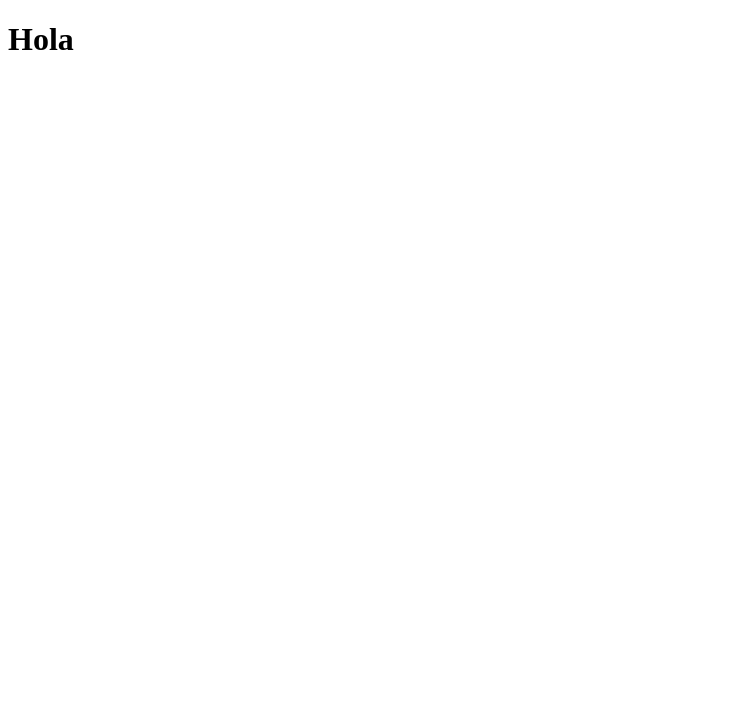
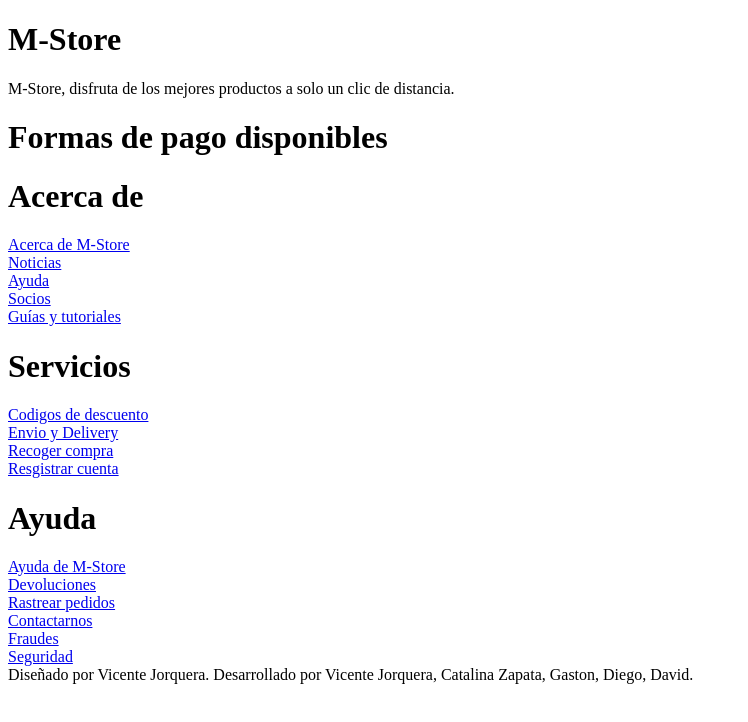
Before and after one commit to VicenteJ20/E-Store, a React (Vite) app: page / in a window 1280 px wide. Shown: the top 722 px of the page, without its empty margins (0-748 px from the left). Built offline with nearby package versions, Linux system fonts and the light colour scheme.

Commit message:
V0R1: Sintaxis Footer

```diff
--- a/src/App.jsx
+++ b/src/App.jsx
@@ -1,10 +1,12 @@
 import React from 'react'
+import Navbar from './components/Navbar/Navbar'
+import Footer from './components/Footer/Footer'
 
 function App() {
 	return (
-		<div className='App'>
-			<h1>Hola</h1>
-		</div>
+	<>
+		<Footer />
+	</>
 	)
 }
 
--- /dev/null
+++ b/src/components/Footer/Footer.jsx
@@ -0,0 +1,51 @@
+const Footer = () => {
+    return(
+        <div className="">
+            <div className="box1">
+                <h1 className="M-Store title">M-Store</h1>
+                <p>M-Store, disfruta de los mejores productos a solo un clic de distancia.</p>
+
+                <h1 className="payments title">Formas de pago disponibles</h1>
+            </div>
+
+            <div className="box2">
+                <h1 className="about title">Acerca de</h1>
+                <nav className="nav">
+                    <a href="#" className="a">Acerca de M-Store</a><br />
+                    <a href="#" className="a">Noticias</a><br />
+                    <a href="#" className="a">Ayuda</a><br />
+                    <a href="#" className="a">Socios</a><br />
+                    <a href="#" className="a">Guías y tutoriales</a><br />
+                </nav>
+            </div>
+
+            <div className="box3">
+                <h1 className="service title">Servicios</h1>
+                <nav className="nav">
+                    <a href="#" className="a">Codigos de descuento</a><br />
+                    <a href="#" className="a">Envio y Delivery</a><br />
+                    <a href="#" className="a">Recoger compra</a><br />
+                    <a href="#" className="a">Resgistrar cuenta</a><br />
+                </nav>
+            </div>
+
+            <div className="box4">
+                <h1 className="aid title">Ayuda</h1>
+                <nav className="nav">
+                    <a href="#" className="a">Ayuda de M-Store</a><br />
+                    <a href="#" className="a">Devoluciones</a><br />
+                    <a href="#" className="a">Rastrear pedidos</a><br />
+                    <a href="#" className="a">Contactarnos</a><br />
+                    <a href="#" className="a">Fraudes</a><br />
+                    <a href="#" className="a">Seguridad</a><br />
+                </nav>
+            </div>
+
+            <span className="author">Diseñado por Vicente Jorquera. Desarrollado por Vicente Jorquera, Catalina Zapata, Gaston, Diego, David.</span>
+        </div>
+
+
+    )
+}
+
+export default Footer
```
